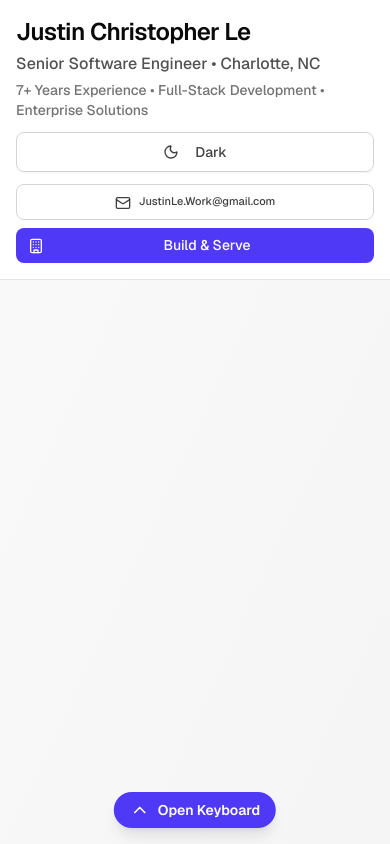
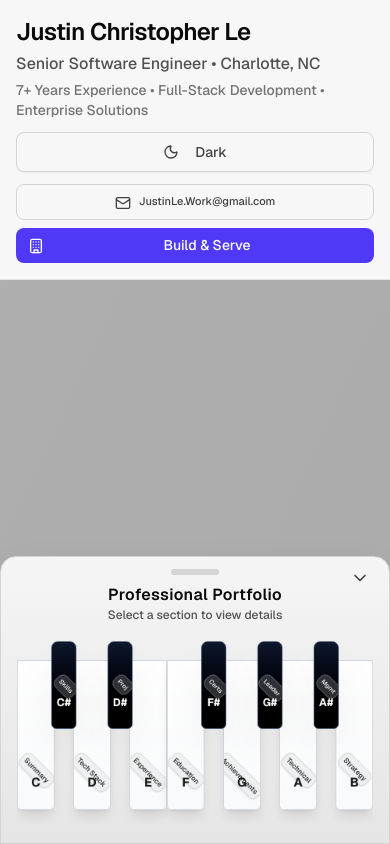
Before and after one commit to XaeartAI/Resume, a Next.js app: page / in a window 390 px wide. Built offline with nearby package versions, Linux system fonts and the light colour scheme.

Commit message:
more mobile fixes5

```diff
--- a/app/page.tsx
+++ b/app/page.tsx
@@ -49,7 +49,10 @@ const PianoKey = ({
       {section && (
         <div className="text-center mb-4">
           <div
-            className={`font-semibold ${labelSizeClass} normal-case tracking-normal px-1 md:px-2 py-1 w-full max-w-full box-border truncate whitespace-nowrap text-center leading-snug shadow-sm ${isBlack ? "text-white bg-white/20 border border-white/25 rounded-md" : "text-neutral-800 dark:text-neutral-900 bg-black/5 dark:bg-white/60 border border-black/10 dark:border-white/40 rounded-md"} ${isPressed ? "opacity-100" : "opacity-90"} transition-all duration-150`}
+            className={`font-semibold ${labelSizeClass} normal-case tracking-normal px-1 md:px-2 py-1 w-full max-w-full box-border text-center leading-snug shadow-sm
+            ${isBlack ? "text-white bg-white/20 border border-white/25 rounded-md" : "text-neutral-800 dark:text-neutral-900 bg-black/5 dark:bg-white/60 border border-black/10 dark:border-white/40 rounded-md"}
+            ${isPressed ? "opacity-100" : "opacity-90"} transition-all duration-150
+            inline-block overflow-visible whitespace-nowrap rotate-45 origin-bottom-left sm:rotate-0 sm:origin-center sm:overflow-hidden sm:truncate`}
             title={section}
           >
             {displaySection}
@@ -79,6 +82,20 @@ export default function InteractiveResume() {
 
   useEffect(() => {
     setMounted(true)
+  }, [])
+
+  // Open mobile keyboard by default in portrait on small screens
+  useEffect(() => {
+    if (typeof window === "undefined") return
+    try {
+      const isPortraitNow = window.matchMedia("(orientation: portrait)").matches
+      const isSmallNow = window.matchMedia("(max-width: 1023px)").matches
+      if (isPortraitNow && isSmallNow) {
+        setIsMobileKeyboardOpen(true)
+      }
+    } catch {
+      // no-op
+    }
   }, [])
 
   useEffect(() => {
```
